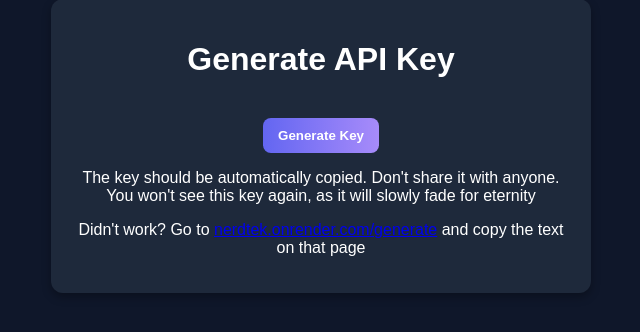
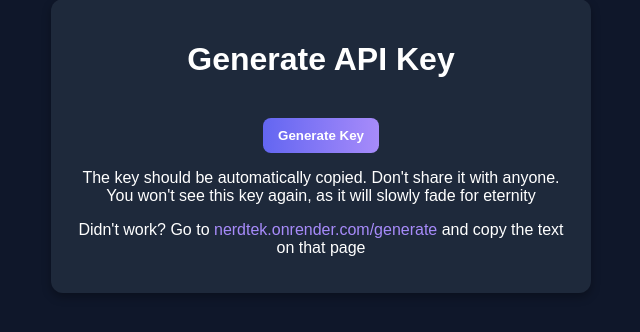
Before and after one commit to Hecker625/encryption-decryption-API, a Flask app: page / in a window 1280 px wide. Shown: the part 109-441 px from the top of the page, without its empty margins (319-959 px from the left). Run offline with Flask 3, Linux system fonts and the light colour scheme.

Commit message:
Style hyperlink in generate.html

```diff
--- a/templates/generate.html
+++ b/templates/generate.html
@@ -48,6 +48,12 @@
                 margin: 10px 0;
                 color: #a78bfa;
                 animation: fadeOut 300s forwards;
+            }
+
+            /* make them all the same */
+            .hyperlink, .hyperlink:link, .hyperlink:visited, .hyperlink:hover, .hyperlink:active {
+                color: #a78bfa;
+                text-decoration: none;
             }
 
             #generate {
@@ -110,7 +116,7 @@
                 <button id="generate" onclick="send()">Generate Key</button>
                 <p id="key"></p>
                 <p>The key should be automatically copied. Don't share it with anyone. You won't see this key again, as it will slowly fade for eternity</p>
-                <p>Didn't work? Go to <a href="https://nerdtek.onrender.com/generate">nerdtek.onrender.com/generate</a> and copy the text on that page</p>
+                <p>Didn't work? Go to <a href="https://nerdtek.onrender.com/generate" class="hyperlink">nerdtek.onrender.com/generate</a> and copy the text on that page</p>
             </div>
         </div>
 
```
